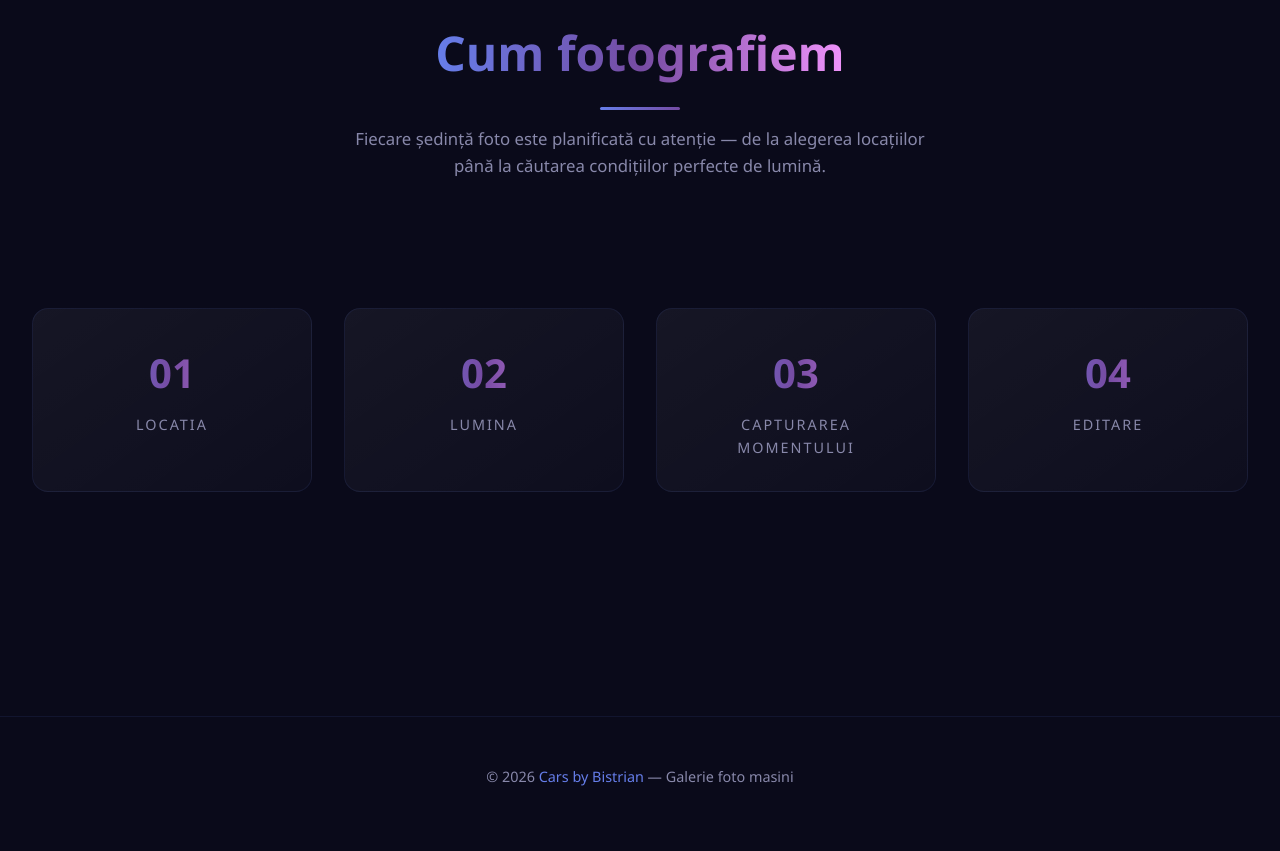
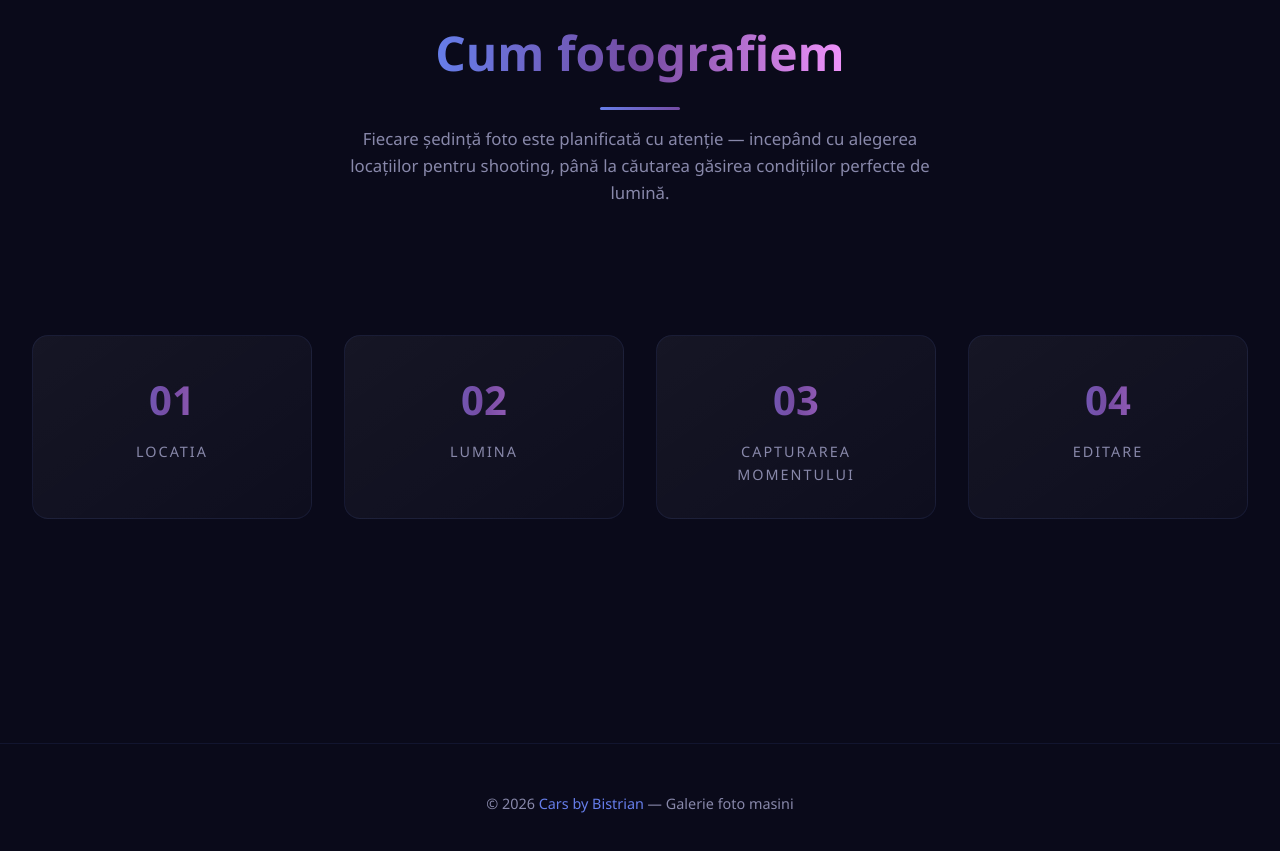
Before and after one commit to unchiubexter-alt/competentedigitale, a Next.js app: page /gallery in a window 1280 px wide. Shown: the part 2867-3718 px from the top of the page. Built offline with nearby package versions, Linux system fonts and the light colour scheme.

Commit message:
Update 5

```diff
--- a/src/app/gallery/page.tsx
+++ b/src/app/gallery/page.tsx
@@ -115,7 +115,7 @@ export default function GalleryPage() {
           </h2>
           <div className="divider slide-in-up delay-2" />
           <p className="section-desc slide-in-up delay-3">
-            Fiecare ședință foto este planificată cu atenție — de la alegerea locațiilor până la căutarea condițiilor perfecte de lumină.
+            Fiecare ședință foto este planificată cu atenție — incepând cu alegerea locațiilor pentru shooting, până la căutarea găsirea condițiilor perfecte de lumină.
           </p>
         </div>
 
```
